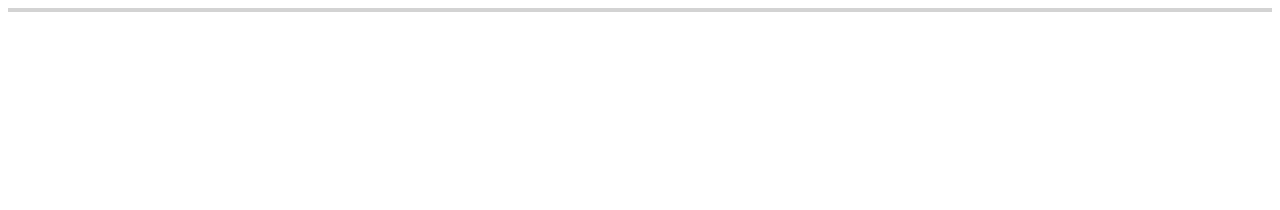
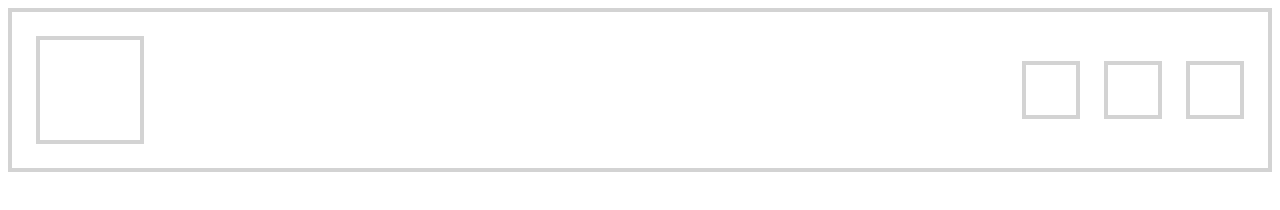
Before and after one commit to MahdiT54/Flexbox-layouts, a plain HTML site: page index.html in a window 1280 px wide. Drawn offline with Linux system fonts and the light colour scheme.

Commit message:
layout 1 complete

```diff
--- a/index.html
+++ b/index.html
@@ -5,15 +5,15 @@
     <meta http-equiv="X-UA-Compatible" content="IE=edge" />
     <meta name="viewport" content="width=device-width, initial-scale=1.0" />
     <title>Document</title>
-    <link rel="stylesheet" href="styles.css">
+    <link rel="stylesheet" href="styles.css" />
   </head>
   <body>
     <div class="container">
-      <div class="item"></div>
+      <div class="box"></div>
       <div class="flex-wrap">
-        <div class="item"></div>
-        <div class="item"></div>
-        <div class="item"></div>
+        <div class="box box-small"></div>
+        <div class="box box-small"></div>
+        <div class="box box-small"></div>
       </div>
     </div>
   </body>
--- a/styles.css
+++ b/styles.css
@@ -1,9 +1,23 @@
-* {
-    box-sizing: border-box;
+.container {
+    border: 4px solid lightgray;
+    display: flex;
+    justify-content: space-between;
+    padding: 24px;
 }
 
-.container {
-    border: 2px solid lightgray;
+.flex-wrap {
     display: flex;
-    justify-content: space-between;
+    align-items: center;
 }
+
+.box {
+    border: 4px solid lightgray;
+    width: 100px;
+    height: 100px;
+}
+
+.box-small {
+    width: 50px;
+    height: 50px;
+    margin-left: 24px;
+}
```
